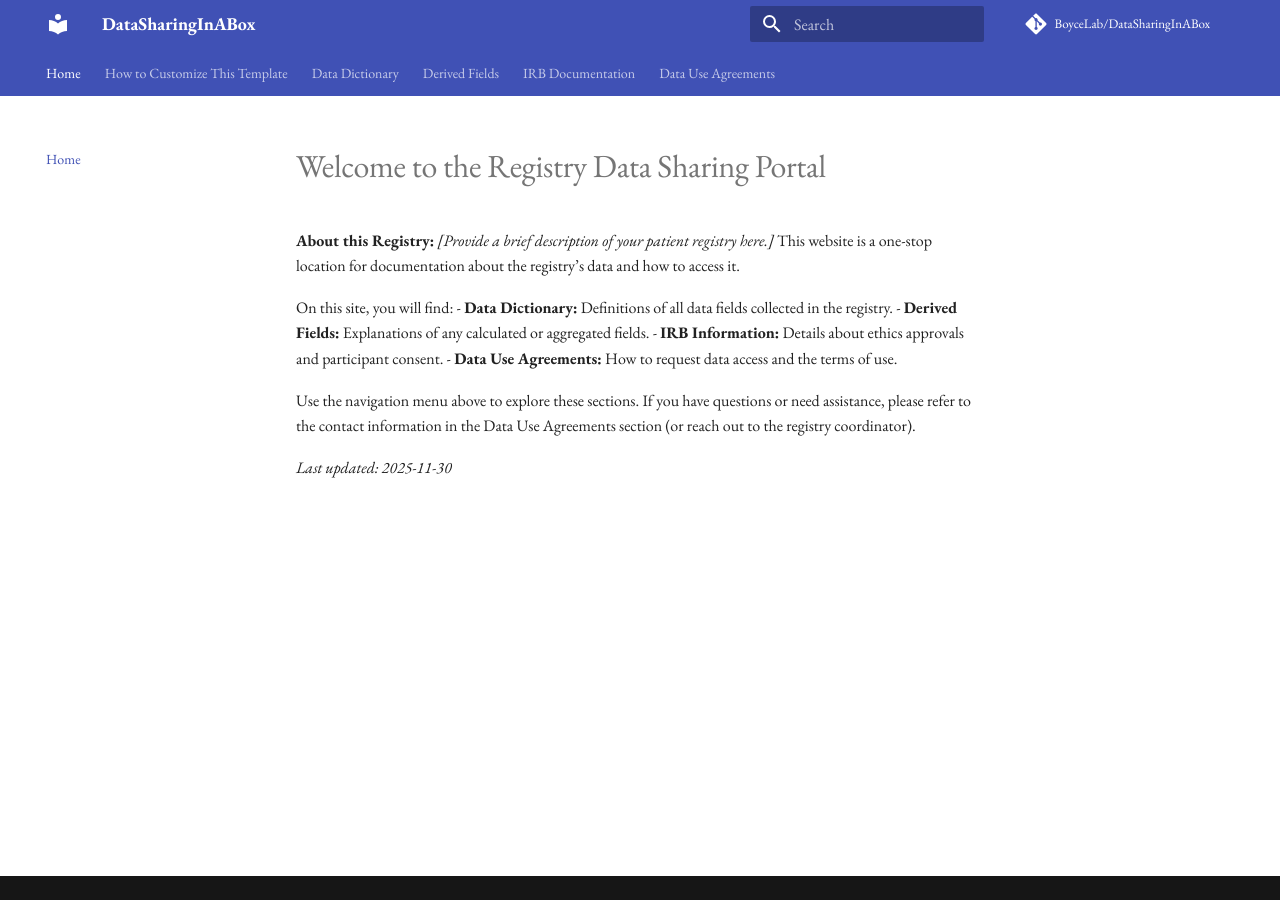
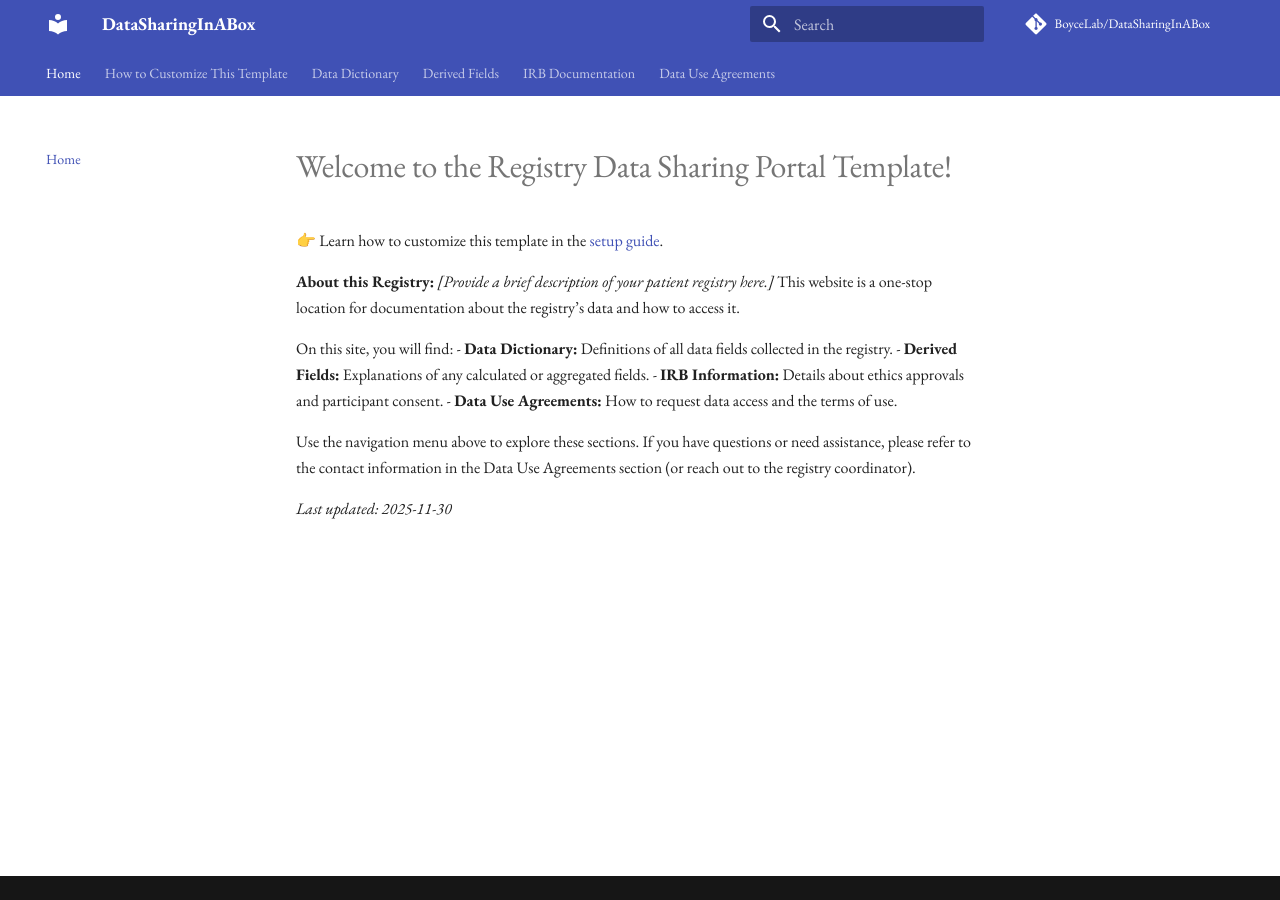
Before and after one commit to BoyceLab/DataSharingInABox, an MkDocs documentation site: the page built from docs/index.md, in a window 1280 px wide. Built offline with MkDocs 1.6.1 and Material for MkDocs 9.7.7, drawn with Linux system fonts in a browser that asks for light colours; comment, search, counter and statistics services are not loaded.

Commit message:
Update title and add customization guide link
Added customization guide link and updated title.

```diff
--- a/docs/index.md
+++ b/docs/index.md
@@ -1,4 +1,6 @@
-# Welcome to the Registry Data Sharing Portal
+# Welcome to the Registry Data Sharing Portal Template!
+
+👉 Learn how to customize this template in the [setup guide](customization.md).
 
 **About this Registry:** *[Provide a brief description of your patient registry here.]* This website is a one-stop location for documentation about the registry’s data and how to access it.
 
```
